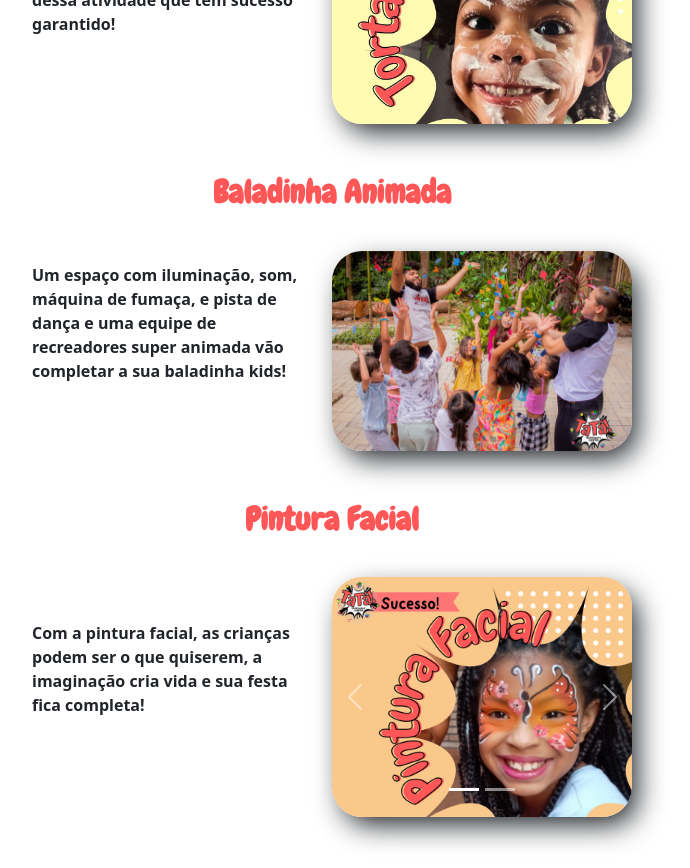
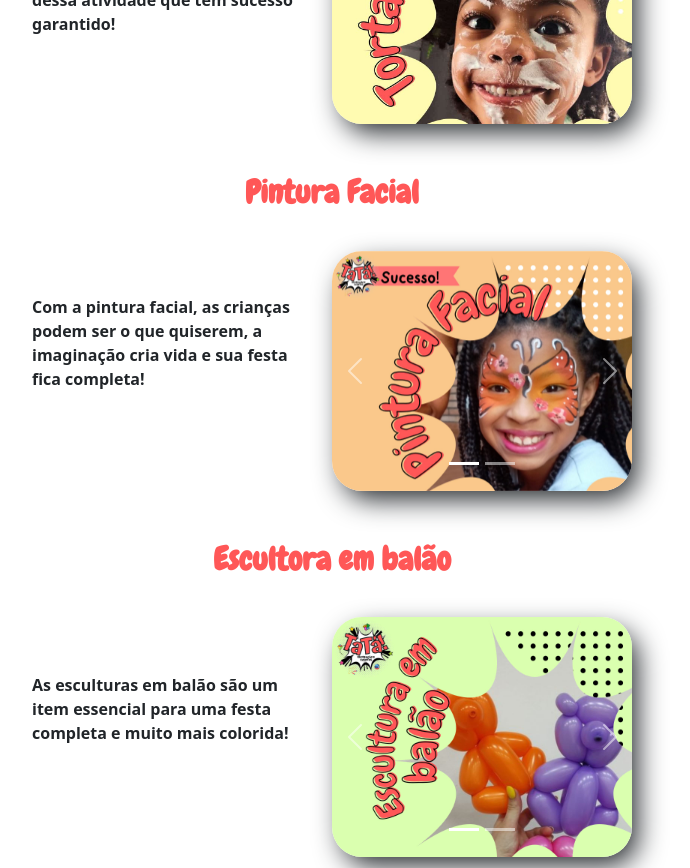
Before and after one commit to brunolk1/projeto-recreacao, an Angular app: page / in a window 1280 px wide. Shown: the part 3960-4828 px from the top of the page, without its empty margins (308-998 px from the left). Built offline with nearby package versions, Linux system fonts and the light colour scheme; a web font is replaced by a local one.

Commit message:
comentando o item baladinha
Deixei o item baladinha comentado pois a cliente não conseguiu fazer a capa . quando ela conseguir eu acrescento novamente

```diff
--- a/src/app/shared/main/section-brincadeiras/section-brincadeiras.component.html
+++ b/src/app/shared/main/section-brincadeiras/section-brincadeiras.component.html
@@ -190,7 +190,7 @@
         </div>
     </div>
 
-    <h2>
+   <!-- <h2>
       Baladinha Animada
     </h2>
     <div class="baladinha">
@@ -208,7 +208,7 @@
           </div>
 
         </div>
-    </div>
+    </div>-->
 
     <h2>
       Pintura Facial
```
